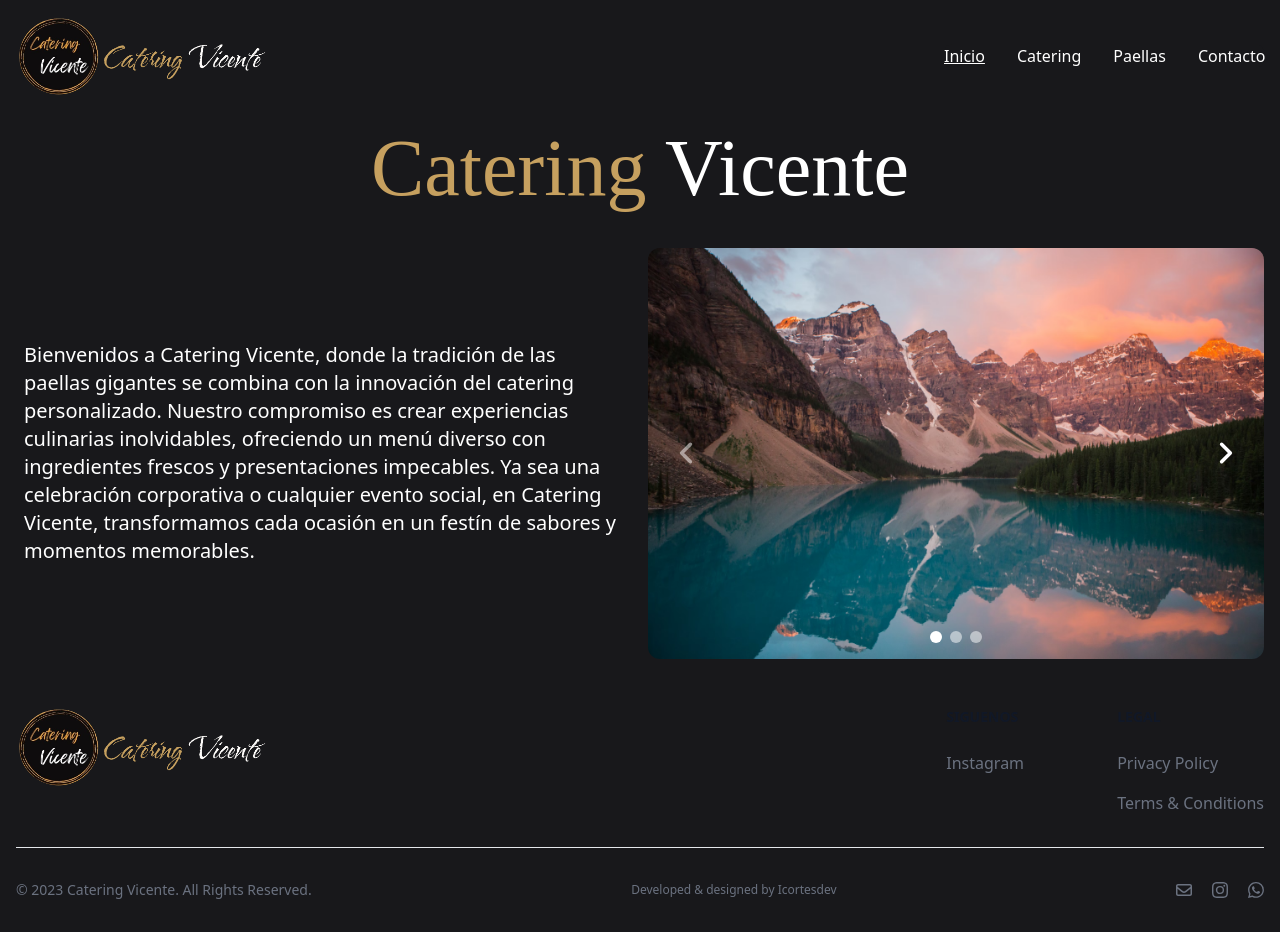
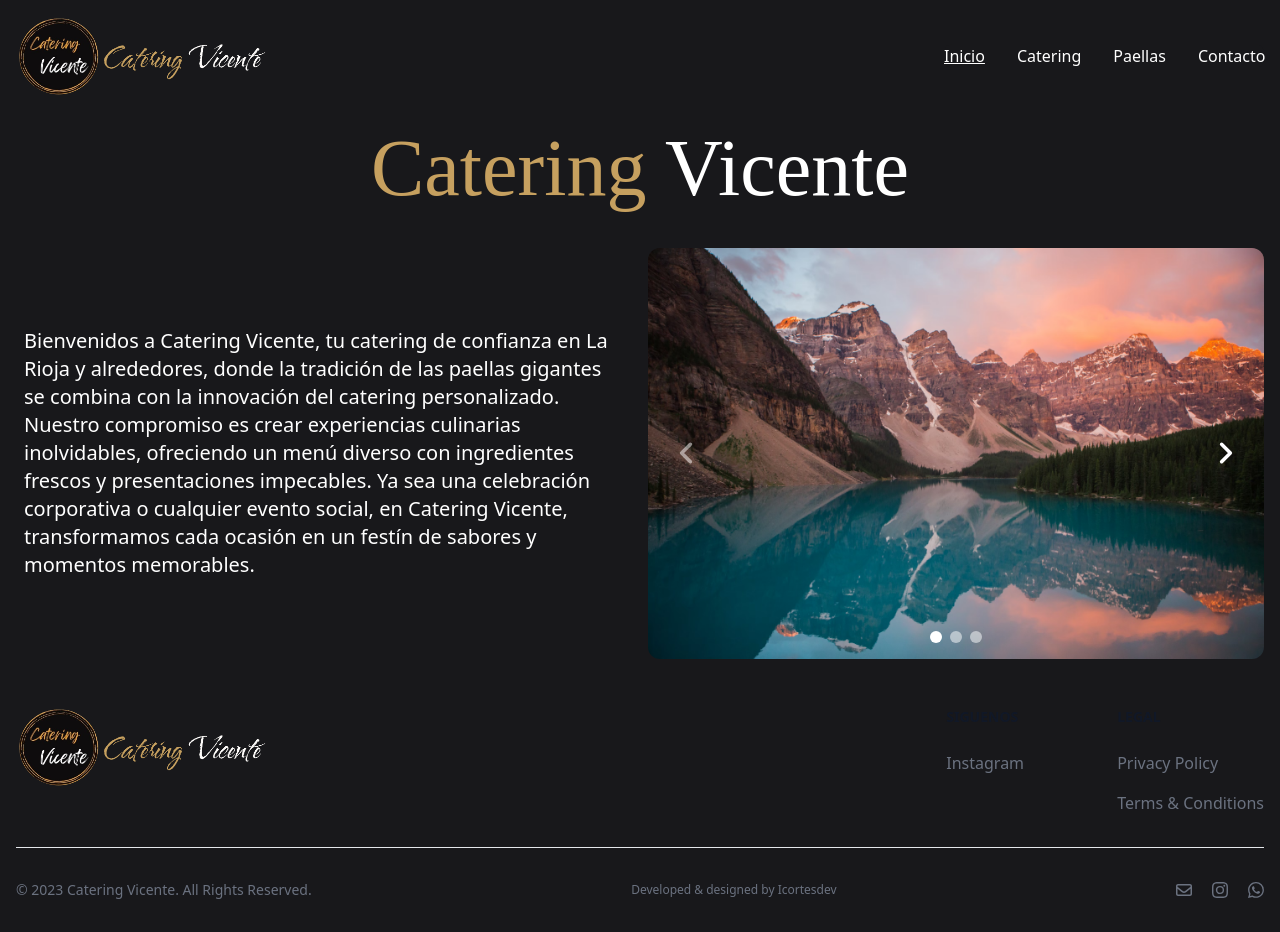
Before and after one commit to corax5/Proyecto-Catering, a Next.js app: page / in a window 1280 px wide. Built offline with nearby package versions, Linux system fonts and the light colour scheme.

Commit message:
edit catering component

```diff
--- a/src/pages/Catering.tsx
+++ b/src/pages/Catering.tsx
@@ -21,7 +21,7 @@ export const Catering = () => {
                     <div className="mx-auto max-w-screen-2xl px-4 md:px-8">
                         <div className="mb-4 flex items-center justify-between gap-8 sm:mb-8 md:mb-12">
                             <div className="text-center">
-                                <h2 className="text-l font-bold text-gray-800 lg:text-3xl dark:text-white mx-auto flex items-center justify-center">
+                                <h2 className="text-l font-bold text-white lg:text-3xl mx-auto flex items-center justify-center">
                                     Aquí puedes ver algunos de nuestros caterings:
                                 </h2>
                             </div>
--- a/src/pages/Inicio.tsx
+++ b/src/pages/Inicio.tsx
@@ -15,7 +15,7 @@ export const Inicio = () => {
                         Vicente</h1>
                     <div className='inicio flex items-center justify-center'>
                         <p className='text-xl mr-4 w-1/2 p-2 font-roboto'>
-                            Bienvenidos a Catering Vicente, donde la tradición de las paellas gigantes se combina con la innovación del catering personalizado. Nuestro compromiso es crear experiencias culinarias inolvidables, ofreciendo un menú diverso con ingredientes frescos y presentaciones impecables. Ya sea una celebración corporativa o cualquier evento social, en Catering Vicente, transformamos cada ocasión en un festín de sabores y momentos memorables.</p>
+                            Bienvenidos a Catering Vicente, tu catering de confianza en La Rioja y alrededores, donde la tradición de las paellas gigantes se combina con la innovación del catering personalizado. Nuestro compromiso es crear experiencias culinarias inolvidables, ofreciendo un menú diverso con ingredientes frescos y presentaciones impecables. Ya sea una celebración corporativa o cualquier evento social, en Catering Vicente, transformamos cada ocasión en un festín de sabores y momentos memorables.</p>
                         <Carrusel />
                     </div>
 
```
